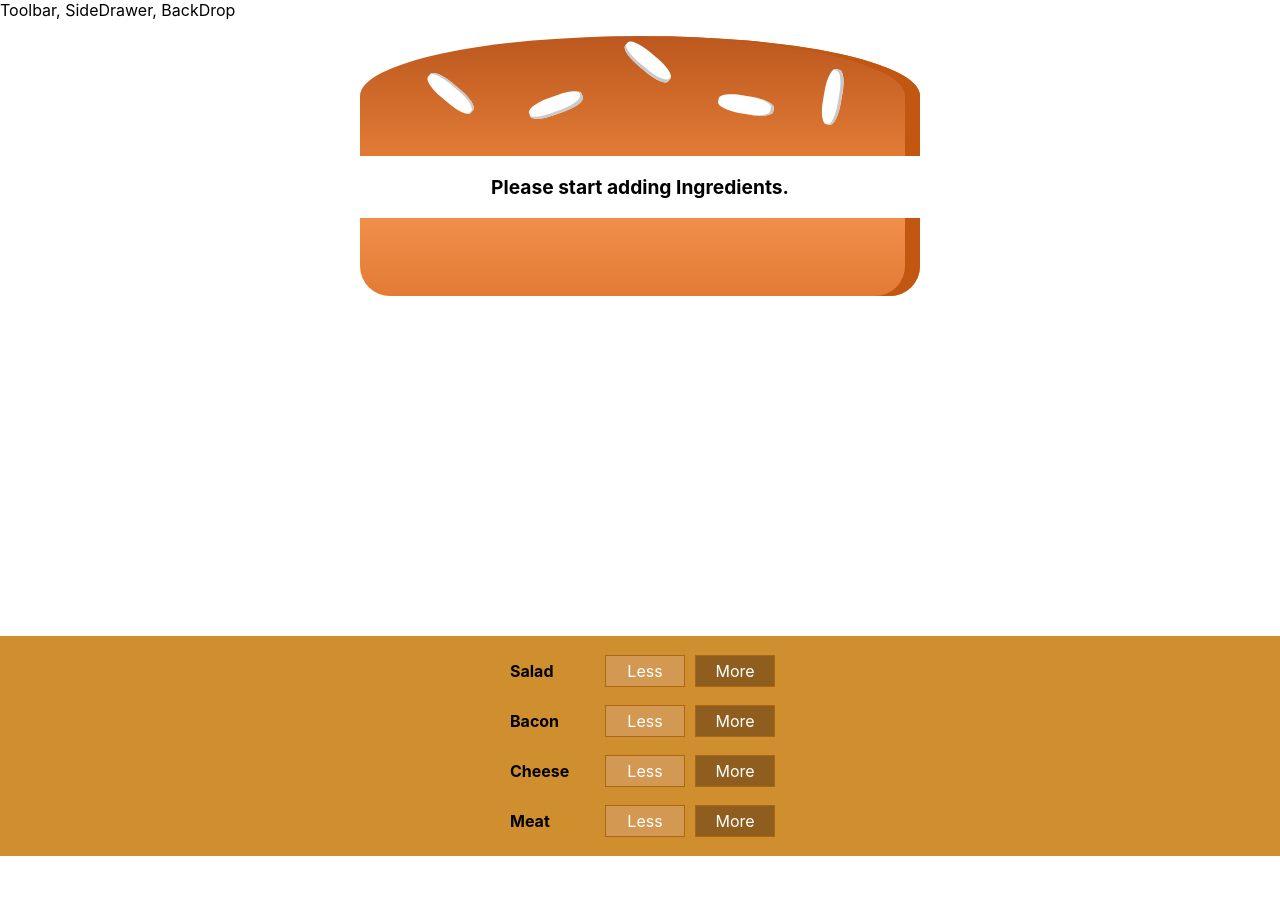
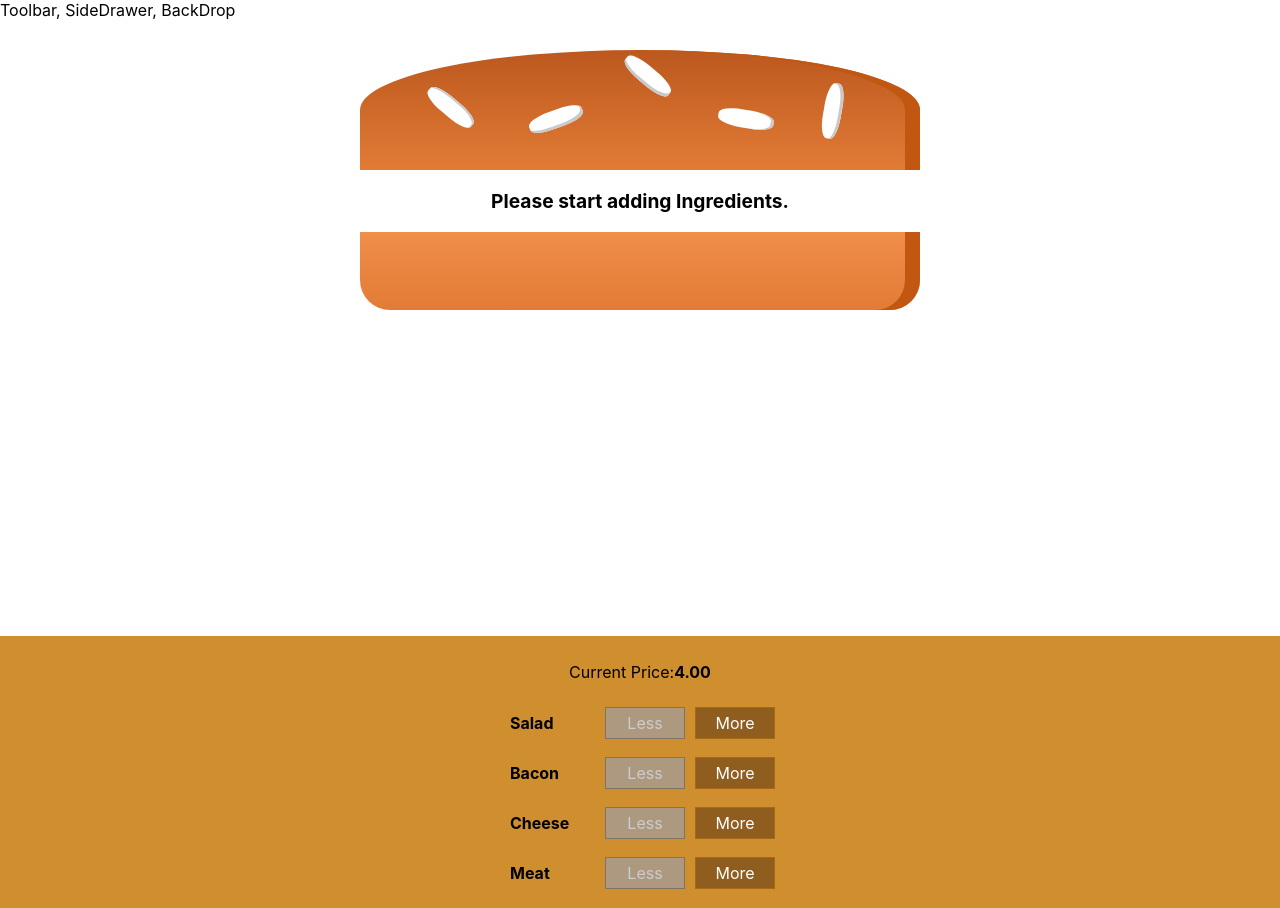
Before and after one commit to Mayankipsa/burger-builder, a React (Create React App) app: page / in a window 1280 px wide. Before the commit the page ends 856 px from the top, so only its background shows below. Built offline with nearby package versions, Linux system fonts and the light colour scheme.

Commit message:
135. Displaying and Updating the Burger Price

```diff
--- a/src/components/Burger/BuildControls/BuildControl/BuildControl.js
+++ b/src/components/Burger/BuildControls/BuildControl/BuildControl.js
@@ -4,7 +4,9 @@
 const buildControl = (props) => (
     <div className={styles.BuildControl}>
         <div className={styles.Label}>{props.label}</div>
-        <button className={styles.Less}>Less</button>
+        <button className={styles.Less}
+            onClick={props.removed}
+            disabled={props.disabled}>Less</button>
         <button className={styles.More} onClick={props.added}>More</button>
     </div>
 );
--- a/src/components/Burger/BuildControls/BuildControls.js
+++ b/src/components/Burger/BuildControls/BuildControls.js
@@ -11,11 +11,14 @@
 
 const buildControls = (props) => (
     <div className={styles.BuildControls}>
+        <p>Current Price:<strong>{props.price.toFixed(2)} </strong></p>
         {controls.map(ctrl => (
             <BuildControl
                 key={ctrl.label}
                 label={ctrl.label}
-                added={() => props.ingredientAdded(ctrl.type)} />
+                removed={() => props.ingredientRemoved(ctrl.type)}
+                added={() => props.ingredientAdded(ctrl.type)}
+                disabled={props.disabled[ctrl.type]} />
         ))}
     </div>
 );
--- a/src/components/Burger/Burger.module.css
+++ b/src/components/Burger/Burger.module.css
@@ -2,7 +2,7 @@
     width: 100%;
     margin:auto;
     height: 250px;
-    overflow: none;
+    overflow: auto;
     text-align: center;
     font-weight: bold;
     font-size: 1.2rem;
--- a/src/containers/BurgerBuilder/BurgerBuilder.js
+++ b/src/containers/BurgerBuilder/BurgerBuilder.js
@@ -42,13 +42,42 @@
         });
     };
 
+    removeIngredientHandler = (type) => {
+        const oldCount = this.state.ingredients[type];
+        if (oldCount <= 0) {
+            return;
+        }
 
+        const updatedCount = oldCount - 1;
+        const updatedIngredients = {
+            ...this.state.ingredients
+        }
+
+        updatedIngredients[type] = updatedCount;
+        const priceDeduction = INGREDIENT_PRICES[type];
+        const oldPrice = this.state.totalPrice;
+        const newPrice = oldPrice - priceDeduction;
+        this.setState({
+            totalPrice: newPrice,
+            ingredients: updatedIngredients
+        });
+    };
     render() {
+        const disabledInfo = {
+            ...this.state.ingredients
+        };
+        for (let key in disabledInfo) {
+            disabledInfo[key] = disabledInfo[key] <= 0;
+        }
         return (
             <Auxillary>
                 <Burger ingredients={this.state.ingredients}></Burger>
                 <BuildControls
-                    ingredientAdded={this.addIngredientHandler} />
+                    ingredientRemoved={this.removeIngredientHandler}
+                    ingredientAdded={this.addIngredientHandler}
+                    disabled={disabledInfo}
+                    price={this.state.totalPrice}
+                />
             </Auxillary>
         );
     }
```
